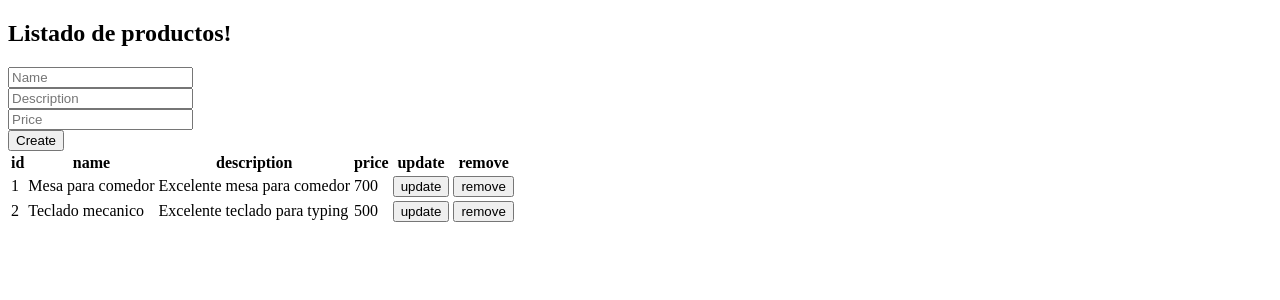
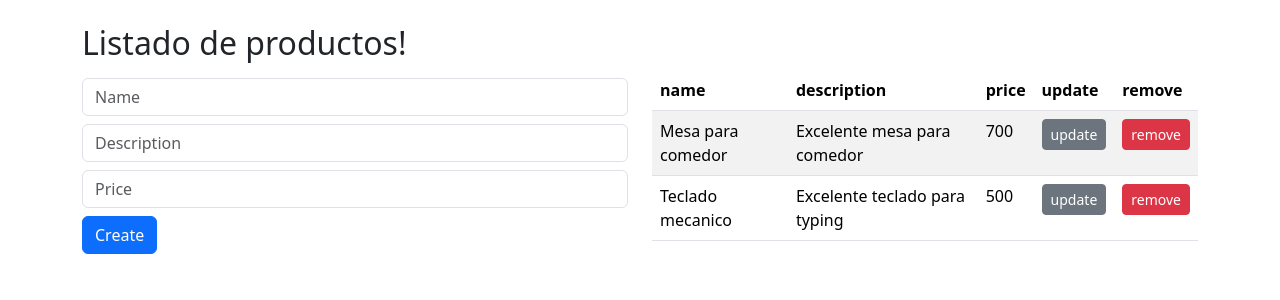
Before and after one commit to drox13/angular-app, an Angular app: page / in a window 1280 px wide. Shown: the top 300 px of the page. Built offline with nearby package versions, Linux system fonts and the light colour scheme.

Commit message:
usando boostrap

```diff
--- a/src/app/products/components/form/form.html
+++ b/src/app/products/components/form/form.html
@@ -1,14 +1,15 @@
 <form (ngSubmit)="onSubmit()">
   <div>
-    <input type="text" placeholder="Name" name="name" [(ngModel)]="product.name">
+    <input type="text" class="form-control my-2" placeholder="Name" name="name" [(ngModel)]="product.name">
   </div>
   <div>
-    <input type="text" placeholder="Description" name="description" [(ngModel)]="product.description">
+    <input type="text" class="form-control my-2" placeholder="Description" name="description"
+      [(ngModel)]="product.description">
   </div>
   <div>
-    <input type="number" placeholder="Price" name="price" [(ngModel)]="product.price">
+    <input type="number" class="form-control my-2" placeholder="Price" name="price" [(ngModel)]="product.price">
   </div>
   <div>
-    <button> {{product.id >0 ? 'Update': 'Create'}}</button>
+    <button class="btn btn-primary"> {{product.id >0 ? 'Update': 'Create'}}</button>
   </div>
 </form>
--- a/src/app/products/components/product.html
+++ b/src/app/products/components/product.html
@@ -1,12 +1,16 @@
+<div class="container my-4">
   <h2>Listado de productos!</h2>
 
+  <div class="row">
+    <div class="col">
       <app-form (newProductEvent)="addProduct($event)" [product]=productSeleted></app-form>
+    </div>
+    <div class=" col">
 
       @if (products.length > 0) {
-<table>
+      <table class="table table-hover table-striped">
         <thead>
           <tr>
-      <th>id</th>
             <th>name</th>
             <th>description</th>
             <th>price</th>
@@ -17,16 +21,18 @@
         <tbody>
           @for (product of products; track $index) {
           <tr>
-      <td>{{product.id}}</td>
             <td>{{product.name}}</td>
             <td>{{product.description}}</td>
             <td>{{product.price}}</td>
-      <td><button (click)="onUpdateProduct(product)">update</button></td>
-      <td><button (click)="onRemoveProduct(product.id)">remove</button></td>
+            <td><button (click)="onUpdateProduct(product)" class="btn btn-sm btn-secondary">update</button></td>
+            <td><button (click)="onRemoveProduct(product.id)" class="btn btn-sm btn-danger">remove</button></td>
           </tr>
           }
         </tbody>
       </table>
       }@else {
-<div>Lo sentimos no hay registros en el sistema</div>
+      <div class="alert alert-info">Lo sentimos no hay registros en el sistema</div>
       }
+    </div>
+  </div>
+</div>
--- a/src/index.html
+++ b/src/index.html
@@ -1,13 +1,18 @@
 <!doctype html>
 <html lang="en">
+
 <head>
   <meta charset="utf-8">
   <title>AngularApp</title>
   <base href="/">
   <meta name="viewport" content="width=device-width, initial-scale=1">
   <link rel="icon" type="image/x-icon" href="favicon.ico">
+  <link href="https://cdn.jsdelivr.net/npm/bootstrap@5.3.8/dist/css/bootstrap.min.css" rel="stylesheet"
+    integrity="sha384-sRIl4kxILFvY47J16cr9ZwB07vP4J8+LH7qKQnuqkuIAvNWLzeN8tE5YBujZqJLB" crossorigin="anonymous">
 </head>
+
 <body>
   <app-root></app-root>
 </body>
+
 </html>
```
Lines whose indentation alone changed are shown as unchanged.
